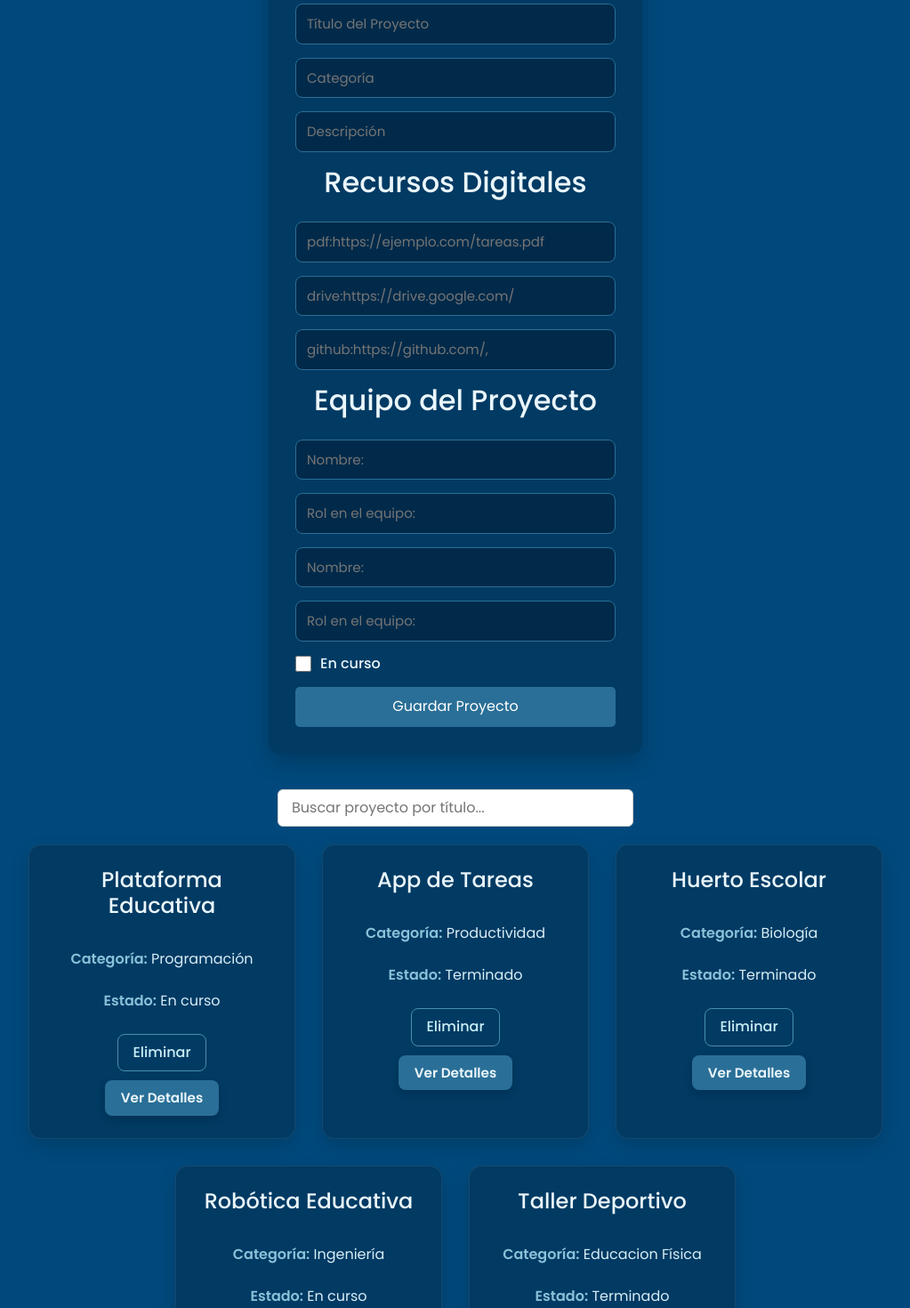
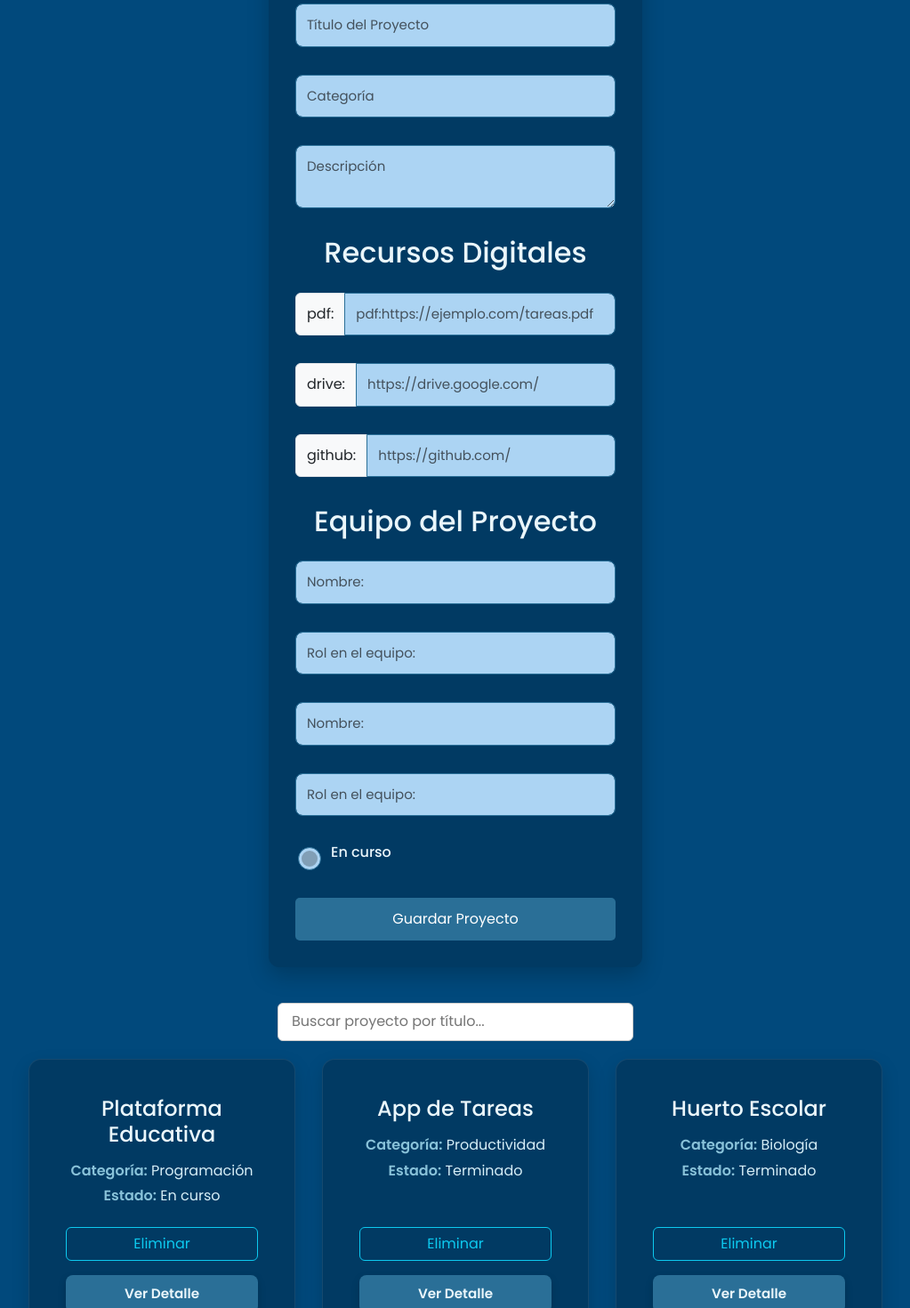
Before and after one commit to Alee91218/pv_tp3_grupo1, a React (Vite) app in the folder pvtp03GrupoN01/: page /proyectos in a window 1280 px wide. Shown: the part 300-1770 px from the top of the page at 89% size, without its empty margins (128-1151 px from the left). Built offline with nearby package versions, Linux system fonts and the light colour scheme.

Commit message:
Adopcion de un Framework de Componentes - Alejandro Fernandez

```diff
--- a/pvtp03GrupoN01/src/components/FormProyecto.jsx
+++ b/pvtp03GrupoN01/src/components/FormProyecto.jsx
@@ -1,3 +1,6 @@
+import Form from "react-bootstrap/Form";
+import InputGroup from "react-bootstrap/InputGroup";
+import Button from "react-bootstrap/Button";
 import { useState } from "react";
 const FormProyecto = ({ agregarProyecto }) => {
   const [formulario, setFormulario] = useState({
@@ -44,10 +47,11 @@ const FormProyecto = ({ agregarProyecto }) => {
   };
 
   return (
-    <form className="form-proyecto" onSubmit={manejarEnvio}>
+    <Form className="form-proyecto" onSubmit={manejarEnvio}>
       <h2>Agregar Proyecto</h2>
 
-      <input
+      <InputGroup className="mb-3">
+        <Form.Control
           type="text"
           name="titulo"
           placeholder="Título del Proyecto"
@@ -55,8 +59,10 @@ const FormProyecto = ({ agregarProyecto }) => {
           onChange={manejarCambio}
           required
         />
+      </InputGroup>
 
-      <input
+      <InputGroup className="mb-3">
+        <Form.Control
           type="text"
           name="categoria"
           placeholder="Categoría"
@@ -64,16 +70,24 @@ const FormProyecto = ({ agregarProyecto }) => {
           onChange={manejarCambio}
           required
         />
-      <input
-        type="text"
+      </InputGroup>
+
+      <InputGroup className="mb-3">
+        <Form.Control
+          as="textarea"
           name="descripcion"
           placeholder="Descripción"
           value={formulario.descripcion}
           onChange={manejarCambio}
           required
         />
+      </InputGroup>
+
       <h2>Recursos Digitales</h2>
-      <input
+
+      <InputGroup className="mb-3">
+        <InputGroup.Text id="addon-pdf">pdf:</InputGroup.Text>
+        <Form.Control
           type="text"
           name="pdf"
           placeholder="pdf:https://ejemplo.com/tareas.pdf"
@@ -81,24 +95,37 @@ const FormProyecto = ({ agregarProyecto }) => {
           onChange={manejarCambio}
           required
         />
-      <input
+      </InputGroup>
+
+      <InputGroup className="mb-3">
+        <InputGroup.Text id="addon-drive">drive:</InputGroup.Text>
+        <Form.Control
           type="text"
           name="drive"
-        placeholder="drive:https://drive.google.com/"
+          placeholder="https://drive.google.com/"
           value={formulario.drive}
           onChange={manejarCambio}
+          aria-describedby="addon-drive"
           required
         />
-      <input
+      </InputGroup>
+
+      <InputGroup className="mb-3">
+        <InputGroup.Text id="addon-github">github:</InputGroup.Text>
+        <Form.Control
           type="text"
           name="github"
-        placeholder="github:https://github.com/,"
+          placeholder="https://github.com/"
           value={formulario.github}
           onChange={manejarCambio}
+          aria-describedby="addon-github"
           required
         />
+      </InputGroup>
+
       <h2>Equipo del Proyecto</h2>
-      <input
+      <InputGroup className="mb-3">
+        <Form.Control
           type="text"
           name="integrante1"
           placeholder="Nombre:"
@@ -106,7 +133,10 @@ const FormProyecto = ({ agregarProyecto }) => {
           onChange={manejarCambio}
           required
         />
-      <input
+      </InputGroup>
+
+      <InputGroup className="mb-3">
+        <Form.Control
           type="text"
           name="rol1"
           placeholder="Rol en el equipo:"
@@ -114,34 +144,43 @@ const FormProyecto = ({ agregarProyecto }) => {
           onChange={manejarCambio}
           required
         />
+      </InputGroup>
 
-      <input
+      <InputGroup className="mb-3">
+        <Form.Control
           type="text"
           name="integrante2"
           placeholder="Nombre:"
           value={formulario.integrante2}
           onChange={manejarCambio}
         />
-      <input
+      </InputGroup>
+
+      <InputGroup className="mb-3">
+        <Form.Control
           type="text"
           name="rol2"
           placeholder="Rol en el equipo:"
           value={formulario.rol2}
           onChange={manejarCambio}
         />
+      </InputGroup>
 
-      <label>
-        <input
-          type="checkbox"
+      <Form.Group className="mb-3">
+        <Form.Check
+          type="switch"
+          id="estado-switch"
           name="estado"
+          label="En curso"
           checked={formulario.estado}
           onChange={manejarCambio}
         />
-        En curso
-      </label>
+      </Form.Group>
 
-      <button type="submit">Guardar Proyecto</button>
-    </form>
+      <Button variant="primary" type="submit">
+        Guardar Proyecto
+      </Button>
+    </Form>
   );
 };
 
--- a/pvtp03GrupoN01/src/components/ProyectoCard.jsx
+++ b/pvtp03GrupoN01/src/components/ProyectoCard.jsx
@@ -1,30 +1,39 @@
+import { Card, Button, CardBody } from "react-bootstrap";
+
 const CardProject = ({ proyecto, verDetalle, eliminarProyecto }) => {
-    const { id, titulo, categoria, estado } = proyecto;
-    return (
-        <article className="tarjeta">
-            <h3>{titulo}</h3>
-            <p>
-                <strong>Categoría:</strong> {categoria}
-            </p>
-           <p>
-                <strong>Estado:</strong> {estado ? 'En curso' : 'Terminado'}
-            </p>
-            <button
-                className="boton-eliminar"
-                onClick={() => eliminarProyecto(id)}
+  const { id, titulo, categoria, estado } = proyecto;
+  return (
+    <Card className="tarjeta">
+      <CardBody className="d-flex flex-column align-items-center w-100 h-100">
+        <Card.Title as="h3" className="mb-3">{titulo}</Card.Title>
+
+        <Card.Text className="mb-2">
+          <strong>Categoría:</strong> {categoria}
+        </Card.Text>
+
+        <Card.Text className="mb-4">
+          <strong>Estado:</strong> {estado ? "En curso" : "Terminado"}
+        </Card.Text>
+
+        <div className="d-flex flex-column gap-3 mt-auto w-100">
+            <Button variant="outline-info"
+                    onClick={() => eliminarProyecto(id)}
             >
                 Eliminar
-            </button>
-            {/* Al hacer clic aquí, se ejecuta la nueva lógica de Leandro que te redirige a /proyectos/:id */}
-            <button
+            </Button>
+
+            <Button
+                variant="primary"
                 className="boton-accion"
                 onClick={() => verDetalle(proyecto)}
             >
-                Ver Detalles
-            </button>
+                Ver Detalle
+            </Button>
+        </div>
 
-        </article>
-    );
+      </CardBody>
+    </Card>
+  );
 };
 
 export default CardProject;
--- a/pvtp03GrupoN01/src/components/RegistroActividad.jsx
+++ b/pvtp03GrupoN01/src/components/RegistroActividad.jsx
@@ -1,12 +1,10 @@
-import React from 'react';
+import Alert from "react-bootstrap/Alert";
 
 const RegistroActividad = ({ ultimaActualizacion }) => {
   return (
-    <div style={{ marginTop: '20px', padding: '10px', backgroundColor: '#f0f0f0', borderRadius: '5px', textAlign: 'center' }}>
-      <p style={{ margin: 0, color: '#555', fontWeight: 'bold' }}>
-        Última modificación del listado: {ultimaActualizacion}
-      </p>
-    </div>
+    <Alert variant="primary" className="mt-4 text-center">
+      Última modificación del listado: {ultimaActualizacion}
+    </Alert>
   );
 };
 
--- a/pvtp03GrupoN01/src/css/styles.css
+++ b/pvtp03GrupoN01/src/css/styles.css
@@ -261,7 +261,7 @@ main {
     border: 1px solid #2a6f97;
     border-radius: 8px;
 
-    background-color: #012a4a;
+    background-color: #acd4f3;
     color: white;
 
     font-size: 15px;
--- a/pvtp03GrupoN01/src/main.jsx
+++ b/pvtp03GrupoN01/src/main.jsx
@@ -2,11 +2,10 @@ import { StrictMode } from 'react'
 import { createRoot } from 'react-dom/client'
 import { BrowserRouter } from 'react-router-dom'
 import 'bootstrap/dist/css/bootstrap.min.css';
-
 import './css/styles.css'
 import App from './App.jsx'
 
-import 'bootstrap/dist/css/bootstrap.min.css';
+//import 'bootstrap/dist/css/bootstrap.min.css';
 
 createRoot(document.getElementById('root')).render(
   <StrictMode>
```
Lines whose indentation alone changed are shown as unchanged.
